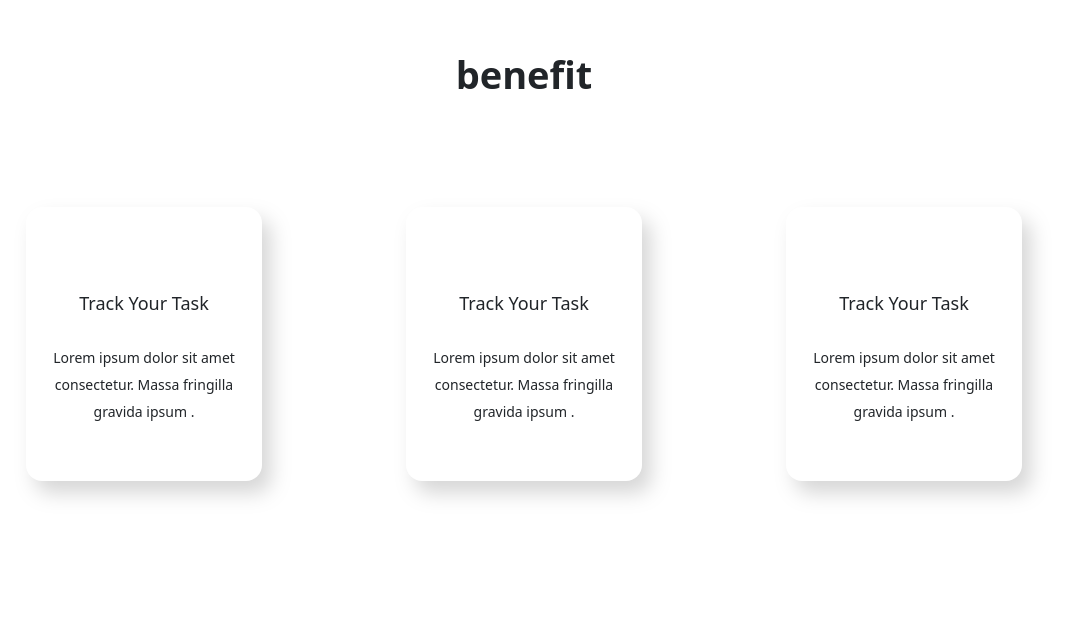
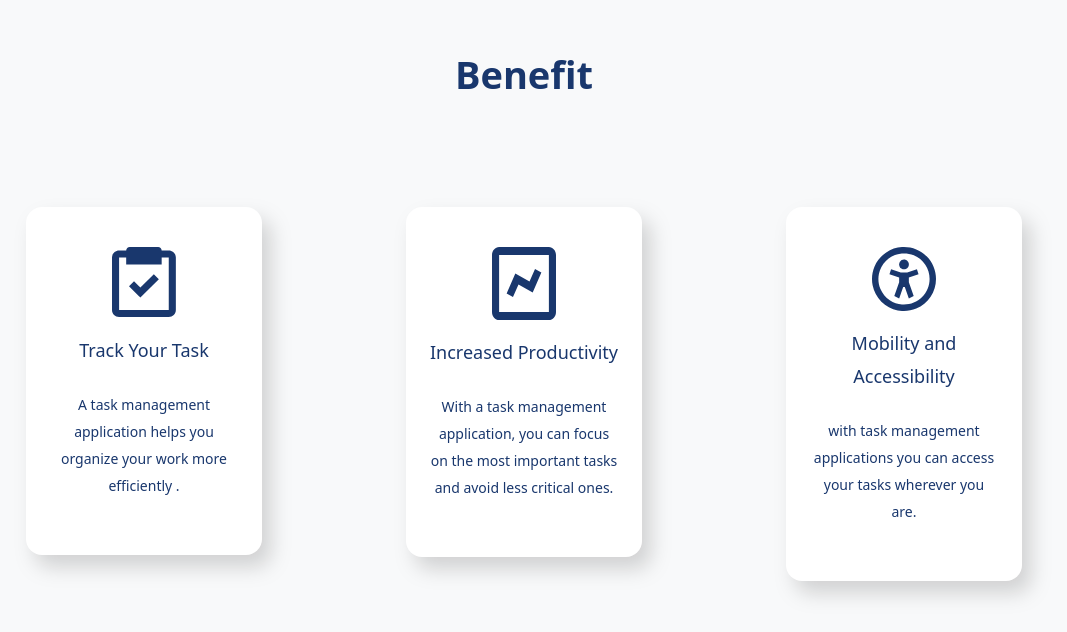
Before and after one commit to hawariMuflihMunte/Tugas.ku, a website built with webpack: page src/index.html in a window 1280 px wide. Shown: the part 762-1394 px from the top of the page, without its empty margins (116-1183 px from the left). Built offline with nearby package versions, Linux system fonts and the light colour scheme; files whose address does not match are found by name.

Commit message:
Update splashscreen.js with latest changes

```diff
--- a/src/scripts/views/pages/splashScreen.js
+++ b/src/scripts/views/pages/splashScreen.js
@@ -12,43 +12,43 @@ const SplashScreen = {
         </div>
         <div class="col-lg-4">
           <h1 class=" mb-3">Manage your task with <span class="text-warning"> Tugasku</span> </h1>
-          <p class="lead">Lorem ipsum dolor sit amet consectetur. Massa fringilla gravida ipsum vel eget enim. Justo molestie </p>
+          <p class="lead">Don't let tasks pile up. Use our task management app to easily create lists, prioritize, and track progress.</p>
           <div class="d-grid gap-2 d-md-flex justify-content-md-start">
             <button type="button" class="btn btn-info btn-lg px-4 me-md-2 fw-bold">Dashboard</button>
           </div>
         </div>
       </div>
     </div>
-    <section class="benefit bg-body-tertiary pb-5">
+    <section class="benefit bg-light pb-5">
         <div class="container  g-5 py-5 mb-5">
           <div class="row  g-5 py-5 mb-5">
             <div class="col-12 text-center">
-              <h1>benefit</h1>
+              <h1>Benefit</h1>
             </div>
             <div class="col-lg-4">
               <div class="card text-center m-lg-5 m-3">
                 <div class="card-body p-4 my-3">
-                  <img src="" width="64" alt="">
+                  <img src="/icons/task-icon.svg" width="64" alt="">
                   <h5 class="pt-3 pb-3">Track Your Task</h5>
-                  <p>Lorem ipsum dolor sit amet consectetur. Massa fringilla gravida ipsum .</p>
+                  <p>A task management application helps you organize your work more efficiently .</p>
                 </div>
               </div>
             </div>
             <div class="col-lg-4">
               <div class="card text-center m-lg-5 m-3">
                 <div class="card-body p-4 my-3">
-                  <img src="" width="64" alt="">
-                  <h5 class="pt-3 pb-3">Track Your Task</h5>
-                  <p>Lorem ipsum dolor sit amet consectetur. Massa fringilla gravida ipsum .</p>
+                  <img src="/icons/chart-icon.svg" width="64" alt="">
+                  <h5 class="pt-3 pb-3">Increased Productivity</h5>
+                  <p> With a task management application, you can focus on the most important tasks and avoid less critical ones.</p>
                 </div>
               </div>
             </div>
             <div class="col-lg-4">
               <div class="card text-center m-lg-5 m-3">
                 <div class="card-body p-4 my-3">
-                  <img src="" width="64" alt="">
-                  <h5 class="pt-3 pb-3">Track Your Task</h5>
-                  <p>Lorem ipsum dolor sit amet consectetur. Massa fringilla gravida ipsum .</p>
+                  <img src="/icons/acces-icon.svg" width="64" alt="">
+                  <h5 class="pt-3 pb-3">Mobility and Accessibility</h5>
+                  <p>with task management applications you can access your tasks wherever you are.</p>
                 </div>
               </div>
             </div>
--- a/src/stylesheet/styles.scss
+++ b/src/stylesheet/styles.scss
@@ -59,15 +59,23 @@ main {
   font-weight: bold;
 }
 
-// Card Benefit
+//container
+h1, p, .btn {
+  color: var(--text);
+}
+
+// Benefit
+
 
 .benefit h1{
+  color: var(--text);
   font-weight: 600;
   font-size: 38px;
   line-height: 57px;
 }
 
 .benefit .card{
+  color: var(--text);
   box-shadow: 9px 12px 20px rgba(126, 126, 126, 0.32);
   border-radius: 16px;
   border: none;
@@ -80,6 +88,7 @@ main {
 }
 
 .benefit .card p{
+  color: var(--text);
   font-weight: 400;
   font-size: 14px;
   line-height: 27px;
```
Also changed, not shown: src/assets/icons/acces-icon.svg (added), src/assets/icons/chart-icon.svg (added), src/assets/icons/task-icon.svg (added).
